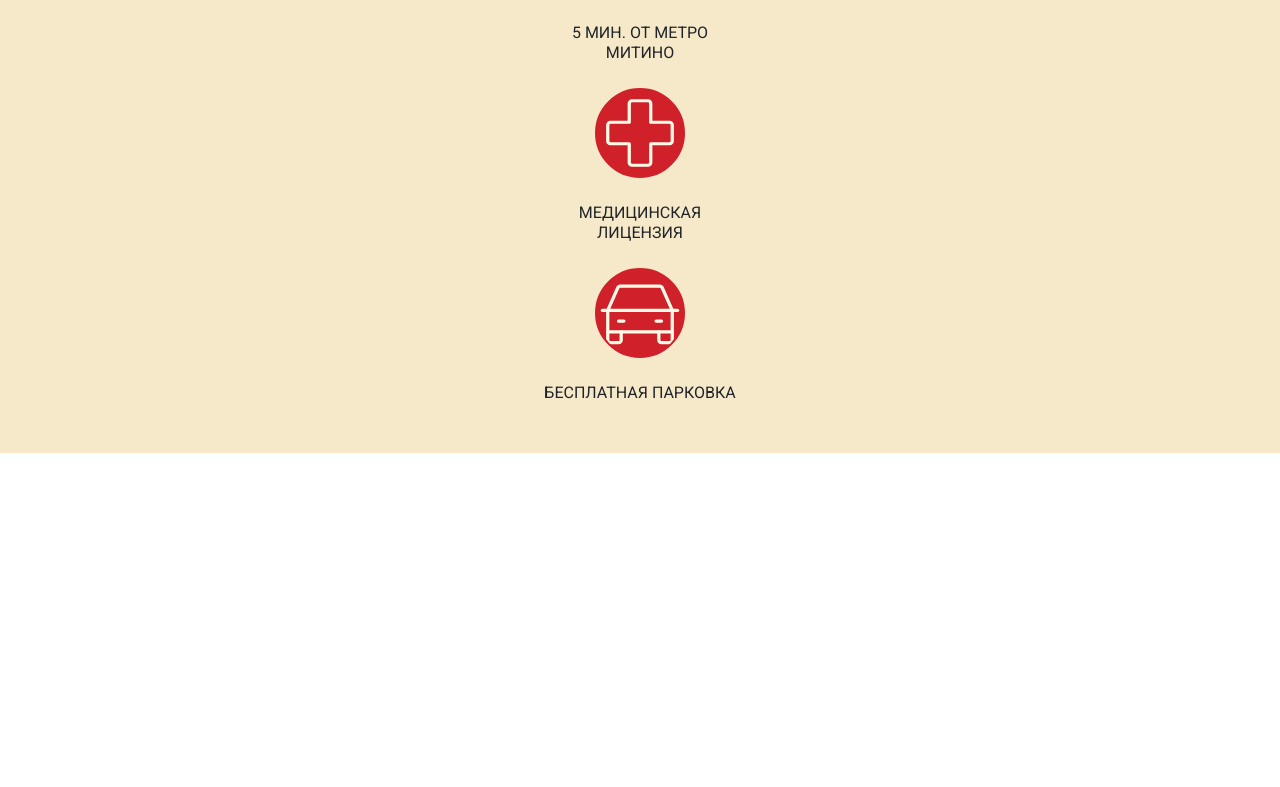
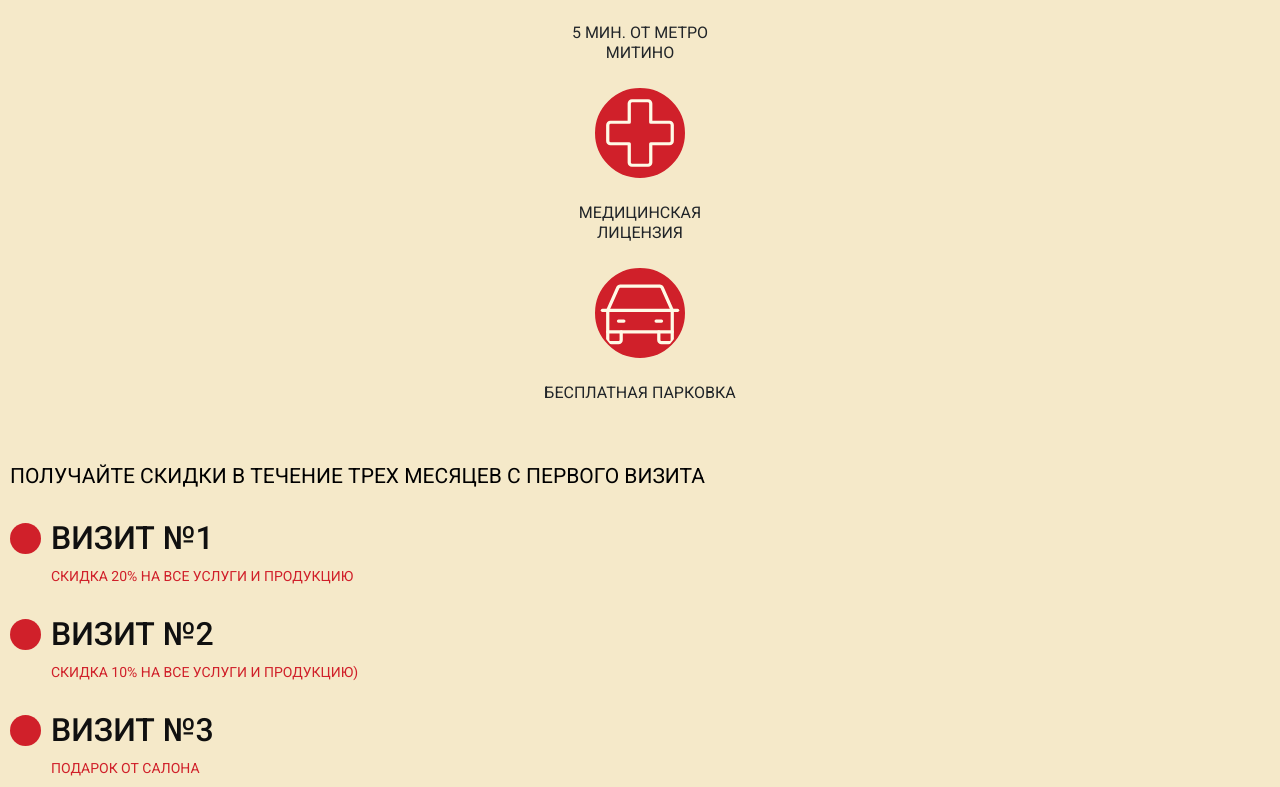
Before and after one commit to Sergey-Markov/salon-beauty, a React (Create React App) app: page / in a window 1280 px wide. Shown: the part 1778-2565 px from the top of the page. Before the commit the page ends 2231 px from the top, so only its background shows below. Built offline with nearby package versions, Linux system fonts and the light colour scheme.

Commit message:
add DiscountsBlock component

```diff
--- a/src/App.js
+++ b/src/App.js
@@ -3,6 +3,7 @@ import React from "react";
 import Benefits from "./Components/Benefits/Benefits.js";
 import ChoseUs from "./Components/ChoseUs/ChoseUs.js";
 import Container from "./Components/Container/Container.js";
+import DiscountsBlock from "./Components/DiscountsBlock/DiscountsBlock.js";
 import Header from "./Components/Header/Header";
 import Hero from "./Components/Hero/Hero";
 import OurService from "./Components/OurService/OurService";
@@ -15,6 +16,7 @@ function App() {
       <OurService />
       <ChoseUs />
       <Benefits />
+      <DiscountsBlock />
     </Container>
   );
 }
--- a/src/Components/Benefits/Benefits.js
+++ b/src/Components/Benefits/Benefits.js
@@ -6,14 +6,17 @@ import "./Benefits.scss";
 
 const data = [
   {
+    alt: "метро",
     text: "5 мин. от метро митино",
     imgSvg: TrainIcon,
   },
   {
+    alt: "лицензия",
     text: "медицинская лицензия",
     imgSvg: FirstAidIcon,
   },
   {
+    alt: "парковка",
     text: "бесплатная парковка",
     imgSvg: CarIcon,
   },
@@ -24,7 +27,7 @@ const Benefits = () => {
       {data.map((el) => (
         <li className="Benefits-item">
           <div className="Benefits-img-field">
-            <img src={el.imgSvg} className="Benefits-img-svg" />
+            <img src={el.imgSvg} className="Benefits-img-svg" alt={el.alt} />
           </div>
           <p className="Benefits-text">{el.text}</p>
         </li>
--- /dev/null
+++ b/src/Components/DiscountsBlock/DiscountsBlock.js
@@ -0,0 +1,36 @@
+import "./DiscountsBlock.scss";
+
+const data = [
+  {
+    title: "Визит №1",
+    text: "скидка 20% на все услуги и продукцию",
+  },
+  {
+    title: "Визит №2",
+    text: "скидка 10% на все услуги и продукцию)",
+  },
+  {
+    title: "Визит №3",
+    text: "Подарок от салона",
+  },
+];
+const title = "Получайте скидки в течение трех месяцев с первого визита";
+const DiscountsBlock = () => {
+  return (
+    <div className="DiscountsBlock">
+      <h2 className="DiscountsBlock-title">{title}</h2>
+      <ul className="DiscountsBlock-list">
+        {data.map((el) => (
+          <li className="DiscountsBlock-item">
+            <div className="DiscountsBlock-first-part">
+              <div className="DiscountsBlock-item-circle"> </div>
+              <div className="DiscountsBlock-item-title">{el.title}</div>
+            </div>
+            <div className="DiscountsBlock-item-text">{el.text}</div>
+          </li>
+        ))}
+      </ul>
+    </div>
+  );
+};
+export default DiscountsBlock;
--- /dev/null
+++ b/src/Components/DiscountsBlock/DiscountsBlock.scss
@@ -0,0 +1,52 @@
+.DiscountsBlock{
+    padding: 10px;
+    &-title{
+        font-style: normal;
+        font-weight: 400;
+        font-size: 21px;
+        line-height: 26px;
+        text-transform: uppercase;
+
+        color: #000000;
+        margin-bottom: 30px;
+    }
+    &-item{
+        display: flex;
+        flex-direction: column;
+
+        &:not(:last-child){
+            margin-bottom: 30px;
+        }
+        &-circle{
+            width: 31px;
+            height: 31px;
+            background-color: #D0202A;
+            border-radius: 50%;
+            margin-right: 10px;
+        }
+        &-title{
+            font-style: normal;
+            font-weight: 500;
+            font-size: 32px;
+            line-height: 39px;
+            text-transform: uppercase;
+            color: #101010;
+        }
+        &-text{
+            font-style: normal;
+            font-weight: 400;
+            font-size: 14px;
+            line-height: 17px;
+            text-transform: uppercase;
+            color: #D0202A;
+            margin-left: 41px;
+        }
+    }
+
+    &-first-part{
+        display: flex;
+        align-items: center;
+        width: 100%;
+        margin-bottom: 10px;
+    }
+}
--- /dev/null
+++ b/src/Components/DiscountsBlock/index.js
@@ -0,0 +1,3 @@
+import DiscountsBlock from "./DiscountsBlock";
+
+export { DiscountsBlock };
```
